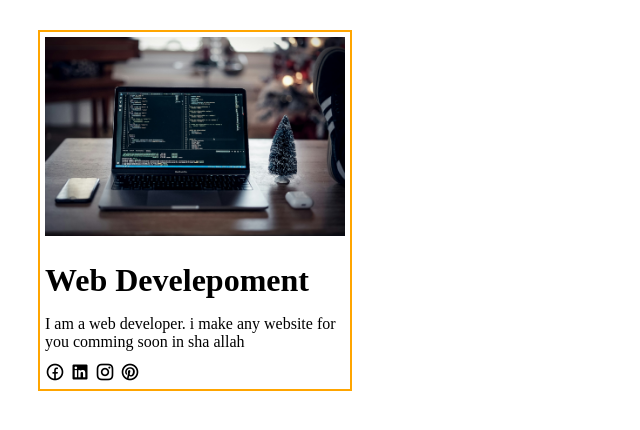
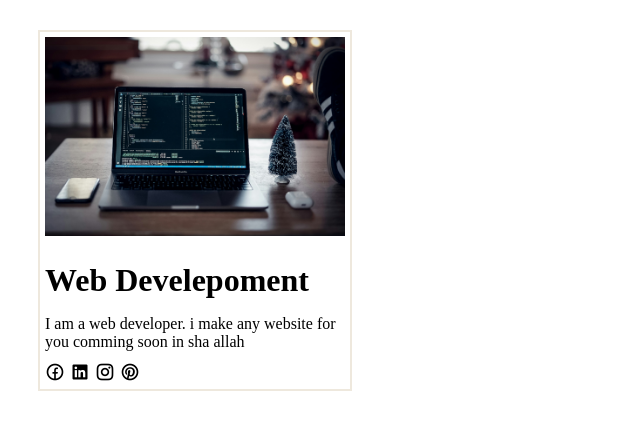
Before and after one commit to umarfarooq31/daily_practice, a plain HTML site: page index.html in a window 1280 px wide. Shown: the whole page, without its empty margins (0-640 px from the left). Drawn offline with nearby package versions, Linux system fonts and the light colour scheme.

Commit message:
update indes file

```diff
--- a/index.html
+++ b/index.html
@@ -13,7 +13,7 @@
 .main  {
     width: 300px;
     margin: 30px;
-    border: 2px solid orange;
+    border: 2px solid rgb(238, 232, 221);
     padding: 5px;
 }
 img {
```
